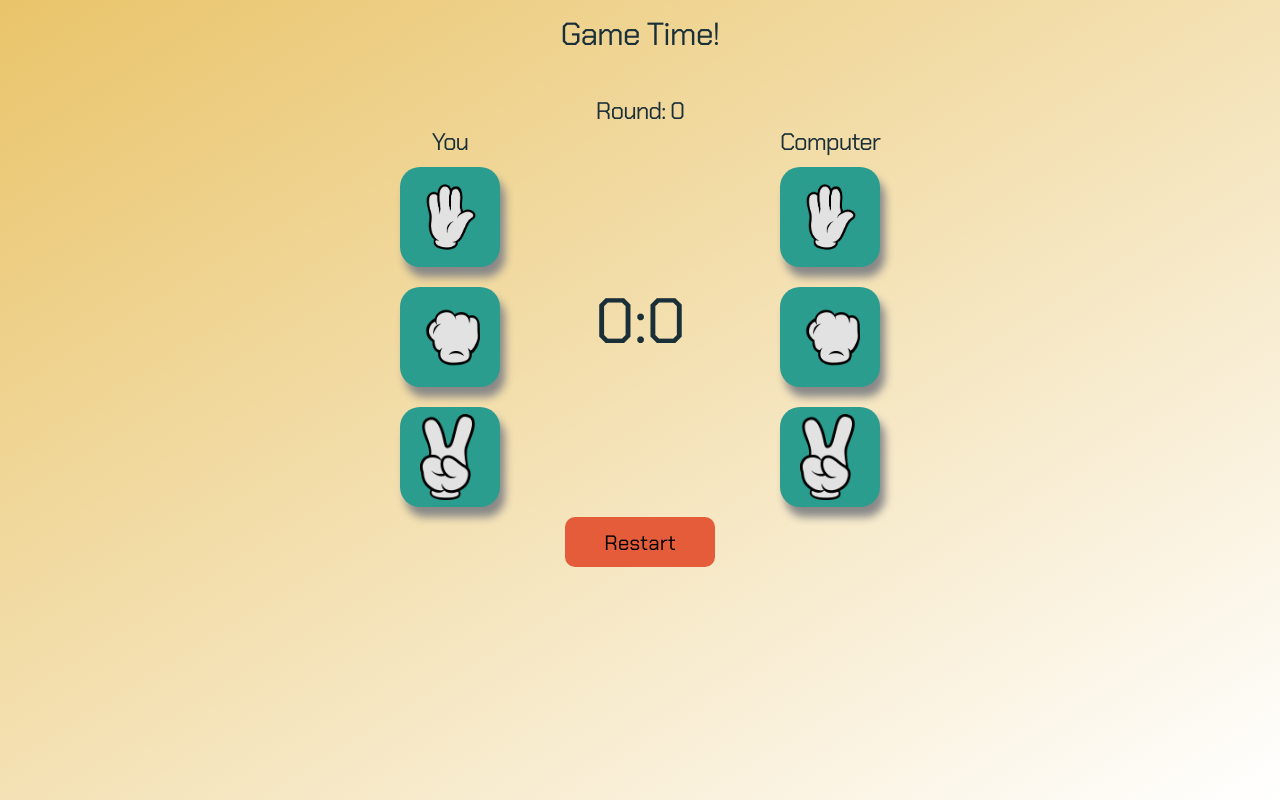
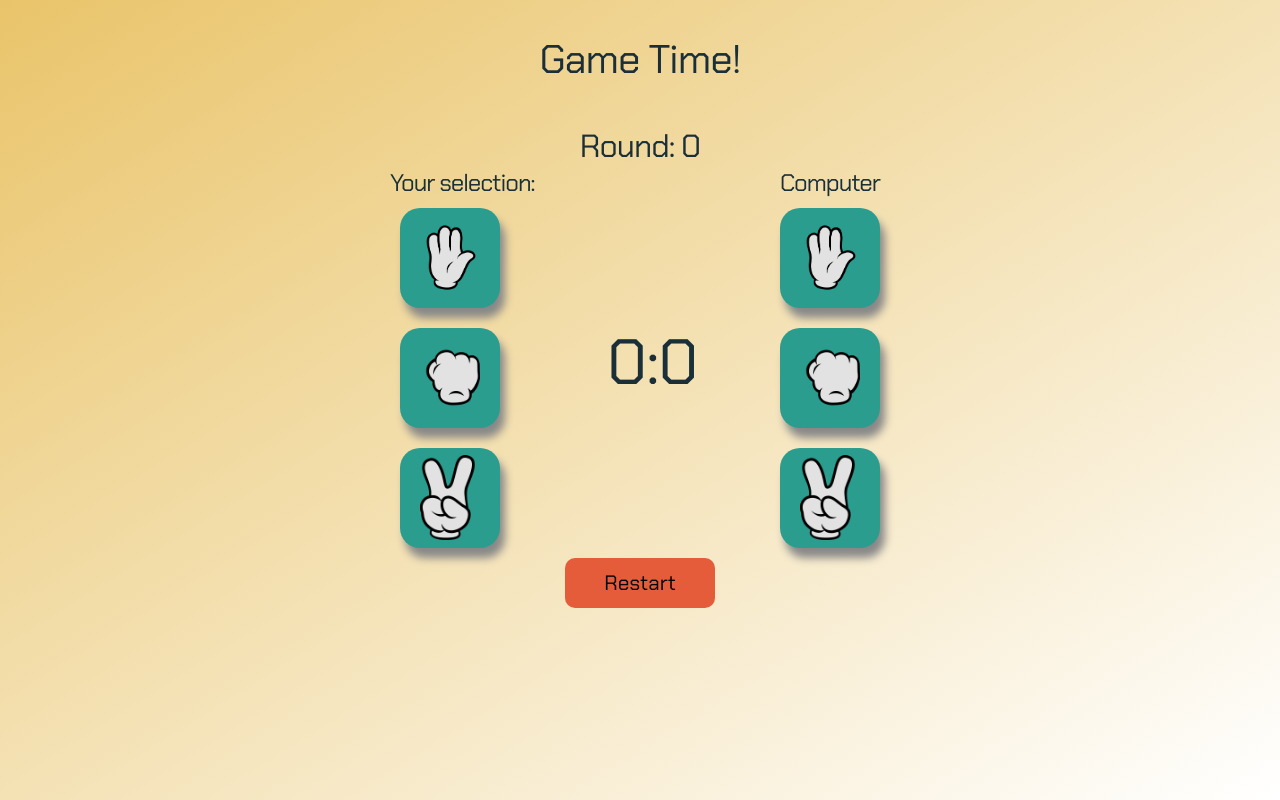
Before and after one commit to susi189/css-project, a website: page src/index.html in a window 1280 px wide. Drawn offline with Linux system fonts and the light colour scheme.

Commit message:
added couple more changes and cleaned up the code

```diff
--- a/src/index.html
+++ b/src/index.html
@@ -19,7 +19,7 @@
       </div>
       <div class="main">
         <div class="player-s">
-          <div class="player">You</div>
+          <div class="player">Your selection:</div>
           <div class="item" id="paper">
             <img src="assets/paper.png" alt="paper" />
           </div>
--- a/src/script.js
+++ b/src/script.js
@@ -44,7 +44,6 @@ function play(playerSelection, computerPlay) {
     (playerSelection === "rock" && computerPlay === "scissors")
   ) {
     playerScore++;
-    // title.innerText = "Score for you!";
     items.forEach((e) => {
       if (e.classList.contains("selected")) {
         e.classList.add("won");
@@ -55,7 +54,6 @@ function play(playerSelection, computerPlay) {
     (playerSelection === "scissors" && computerPlay === "scissors") ||
     (playerSelection === "rock" && computerPlay === "rock")
   ) {
-    // title.innerText = "Tie!";
   }
   roundCount++;
   rounds.innerText = "Round: " + roundCount;
@@ -63,7 +61,6 @@ function play(playerSelection, computerPlay) {
 }
 
 function endOfGame() {
-  header.appendChild(title);
   if (playerScore > computerScore) {
     title.innerText = "You are the winner!";
     title.classList.add("winner");
@@ -82,9 +79,6 @@ function removeAllClasses() {
 }
 
 function handleClick(event) {
-  if (roundCount === 0) {
-    header.removeChild(title);
-  }
   if (roundCount === 10) {
     section.removeChild(main);
     header.removeChild(round);
--- a/src/style.css
+++ b/src/style.css
@@ -23,10 +23,7 @@ body {
   justify-content: center;
   background-color: var(--yellow);
   background-image: linear-gradient(to bottom right, var(--yellow), white);
-  /* background-size: 340px, auto; */
-  /* min-height: calc(100vh - 100px); */
   margin: 40px;
-  /* background: white; */
   background-attachment: fixed;
   letter-spacing: -1px;
   color: var(--dark);
@@ -35,6 +32,7 @@ body {
   display: flex;
   flex-direction: column;
   justify-content: center;
+  margin-top: 30px;
   width: 500px;
   height: 500px;
 }
@@ -46,12 +44,12 @@ body {
 }
 
 .title {
-  font-size: 2em;
+  font-size: 2.5em;
   padding-bottom: 40px;
 }
 
 .rounds {
-  font-size: 1.5em;
+  font-size: 2em;
 }
 
 .main {
@@ -146,7 +144,3 @@ button {
   width: 150px;
   height: 50px;
 }
-
-/* phone */
-@media screen and (max-width: 600px) {
-}
```
